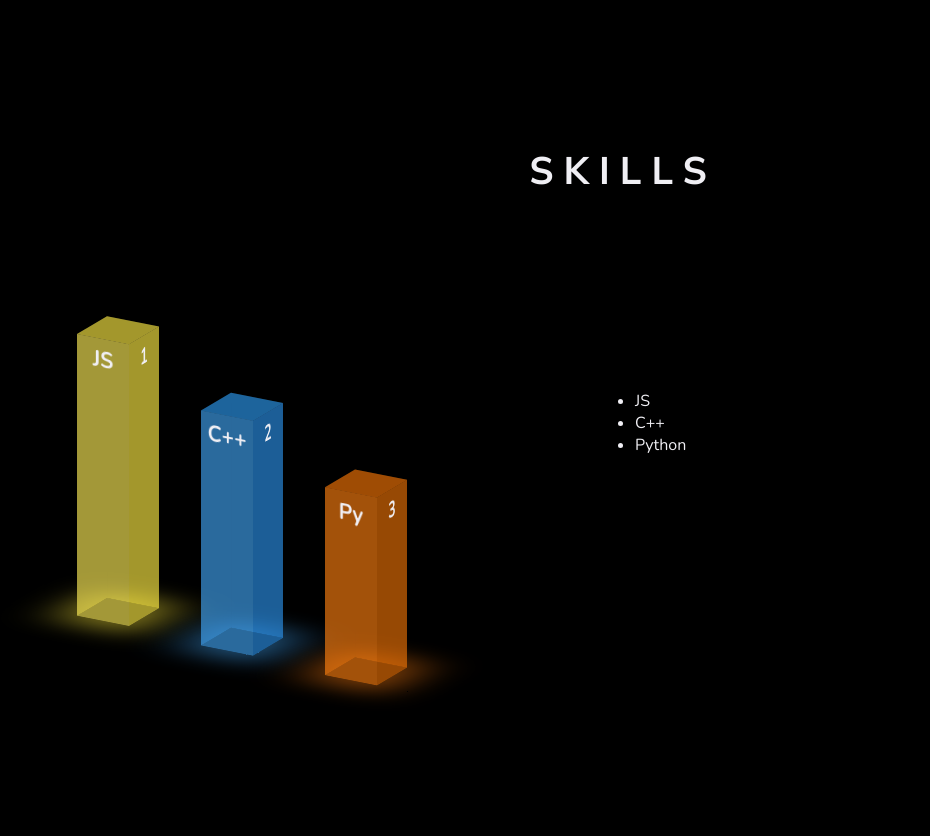
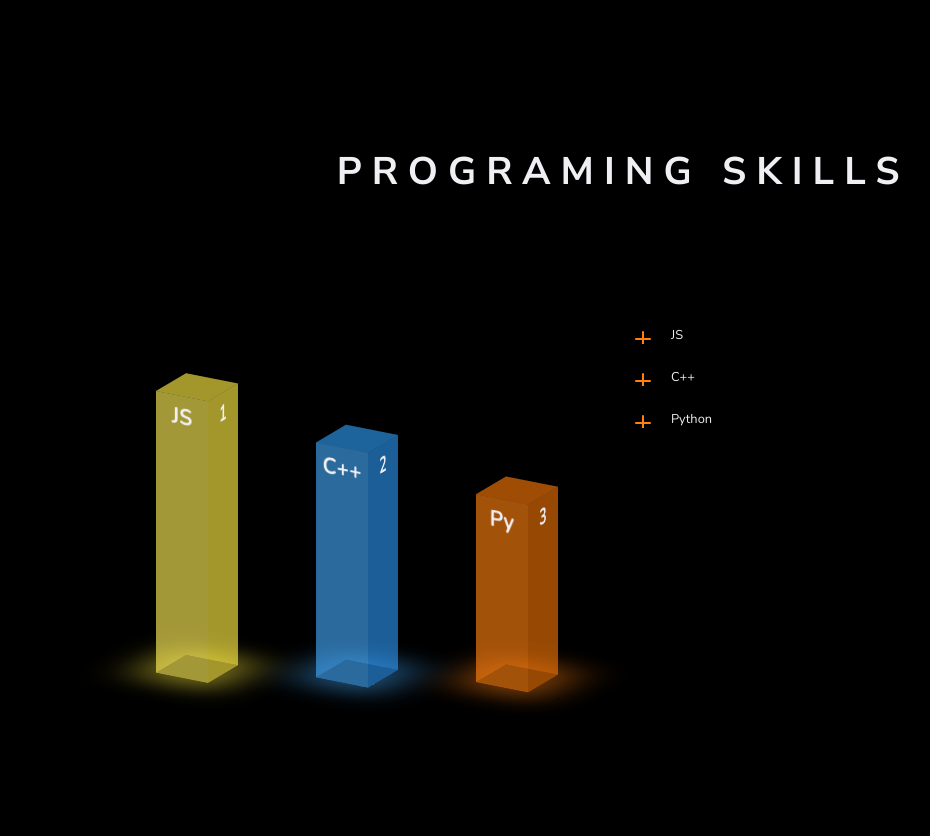
Before and after one commit to asmalcev/sturdy-palm-tree, a website built with webpack: page public/index.html in a window 1280 px wide. Shown: the part 1511-2347 px from the top of the page, without its empty margins (17-947 px from the left). Built offline with nearby package versions, Linux system fonts and the light colour scheme.

Commit message:
closable elements in progress

```diff
--- a/public/index.html
+++ b/public/index.html
@@ -35,7 +35,7 @@
     </article>
   </section>
   <section class="scene scene3">
-    <h2 class="scene-title">Skills</h2>
+    <h2 class="scene-title">programing skills</h2>
     <article>
       <div class="progress-bar">
         <div class="side front">  JS</div>
@@ -63,10 +63,7 @@
       </div>
     </article>
     <article>
-      <ul>
-        <li>JS</li>
-        <li>C++</li>
-        <li>Python</li>
+      <ul id="close-list">
       </ul>
     </article>
   </section>
--- a/public/main.css
+++ b/public/main.css
@@ -1,10 +1,21 @@
 @import url(https://fonts.googleapis.com/css2?family=Nunito+Sans:wght@300;400;700&family=Nunito:wght@300;400;700&display=swap);
-@keyframes appear-animation {
+@keyframes appear_animation {
   from {
     opacity: 0;
   }
   to {
     opacity: 1;
+  }
+}
+
+@keyframes grow_down {
+  from {
+    opacity: 0;
+    transform: translateY(-100%);
+  }
+  to {
+    opacity: 1;
+    transform: translateY(0);
   }
 }
 :root {
@@ -65,7 +76,7 @@ body {
 }
 #lighter.active {
   display: block;
-  animation: appear-animation .3s;
+  animation: appear_animation .3s;
 }
 
 #particles {
@@ -209,7 +220,7 @@ body {
 .scene3 {
   display: grid;
   grid-template-columns: repeat(2, 1fr);
-  grid-template-rows: 1fr 2fr;
+  grid-template-rows: 1fr 4fr;
   grid-template-areas: 'h   h'
                        'a1 a2';
   grid-gap: 24px;
@@ -221,8 +232,13 @@ body {
   margin: 0 auto;
 }
 .scene3 article:nth-of-type(1) {
+  display: flex;
+  justify-content: center;
+  align-items: center;
   grid-area: a1;
+
   margin-top: -60px;
+  user-select: none;
 }
 .progress-bar {
   width: 60px;
@@ -233,17 +249,26 @@ body {
   display: inline-block;
 }
 .progress-bar:nth-of-type(2) {
-  margin-left: 60px;
+  margin-left: 100px;
   height: 250px;
   transform: rotateX(-20deg) rotateY(-30deg) translateY(30px);
 }
 .progress-bar:nth-of-type(3) {
-  margin-left: 60px;
+  margin-left: 100px;
   height: 200px;
   transform: rotateX(-20deg) rotateY(-30deg) translateY(60px);
 }
 .progress-bar:hover {
   transform: rotateX(-20deg) rotateY(-120deg);
+}
+.progress-bar:hover .bottom {
+  box-shadow: 0 0 50px 30px #FFEB3B99;
+}
+.progress-bar:nth-of-type(2):hover .bottom {
+  box-shadow: 0 0 50px 30px #42A5F599;
+}
+.progress-bar:nth-of-type(3):hover .bottom {
+  box-shadow: 0 0 50px 30px #ff7f1199;
 }
 .progress-bar .side {
   width: 100%;
@@ -310,6 +335,36 @@ body {
 .scene3 article:nth-of-type(2) {
   grid-area: a2;
 }
+.scene3 article:nth-of-type(2) ul li {
+  margin: 24px 0;
+  padding: 0 36px;
+
+  list-style: none;
+  font-size: max(1vw, 1vh);
+  user-select: none;
+  overflow-y: hidden;
+}
+.scene3 article:nth-of-type(2) ul li label {
+  position: relative;
+}
+.scene3 article:nth-of-type(2) ul li label::before,
+.scene3 article:nth-of-type(2) ul li label::after {
+  content: '';
+  position: absolute;
+  top: 12px;
+  left: -36px;
+  width: 16px;
+  height: 2px;
+  border-radius: 4px;
+  background-color: var(--color-1);
+}
+.scene3 article:nth-of-type(2) ul li label::after {
+  transform: rotate(90deg);
+}
+.scene3 article:nth-of-type(2) ul li p {
+  margin-left: 20px;
+  animation: grow_down .3s;
+}
 /*
 
   smartphones, touchscreens
--- a/src/css/animations.css
+++ b/src/css/animations.css
@@ -1,4 +1,4 @@
-@keyframes appear-animation {
+@keyframes appear_animation {
   from {
     opacity: 0;
   }
@@ -6,3 +6,14 @@
     opacity: 1;
   }
 }
+
+@keyframes grow_down {
+  from {
+    opacity: 0;
+    transform: translateY(-100%);
+  }
+  to {
+    opacity: 1;
+    transform: translateY(0);
+  }
+}
--- a/src/css/index.css
+++ b/src/css/index.css
@@ -58,7 +58,7 @@ body {
 }
 #lighter.active {
   display: block;
-  animation: appear-animation .3s;
+  animation: appear_animation .3s;
 }
 
 #particles {
@@ -202,7 +202,7 @@ body {
 .scene3 {
   display: grid;
   grid-template-columns: repeat(2, 1fr);
-  grid-template-rows: 1fr 2fr;
+  grid-template-rows: 1fr 4fr;
   grid-template-areas: 'h   h'
                        'a1 a2';
   grid-gap: 24px;
@@ -214,8 +214,13 @@ body {
   margin: 0 auto;
 }
 .scene3 article:nth-of-type(1) {
+  display: flex;
+  justify-content: center;
+  align-items: center;
   grid-area: a1;
+
   margin-top: -60px;
+  user-select: none;
 }
 .progress-bar {
   width: 60px;
@@ -226,17 +231,26 @@ body {
   display: inline-block;
 }
 .progress-bar:nth-of-type(2) {
-  margin-left: 60px;
+  margin-left: 100px;
   height: 250px;
   transform: rotateX(-20deg) rotateY(-30deg) translateY(30px);
 }
 .progress-bar:nth-of-type(3) {
-  margin-left: 60px;
+  margin-left: 100px;
   height: 200px;
   transform: rotateX(-20deg) rotateY(-30deg) translateY(60px);
 }
 .progress-bar:hover {
   transform: rotateX(-20deg) rotateY(-120deg);
+}
+.progress-bar:hover .bottom {
+  box-shadow: 0 0 50px 30px #FFEB3B99;
+}
+.progress-bar:nth-of-type(2):hover .bottom {
+  box-shadow: 0 0 50px 30px #42A5F599;
+}
+.progress-bar:nth-of-type(3):hover .bottom {
+  box-shadow: 0 0 50px 30px #ff7f1199;
 }
 .progress-bar .side {
   width: 100%;
@@ -303,3 +317,33 @@ body {
 .scene3 article:nth-of-type(2) {
   grid-area: a2;
 }
+.scene3 article:nth-of-type(2) ul li {
+  margin: 24px 0;
+  padding: 0 36px;
+
+  list-style: none;
+  font-size: max(1vw, 1vh);
+  user-select: none;
+  overflow-y: hidden;
+}
+.scene3 article:nth-of-type(2) ul li label {
+  position: relative;
+}
+.scene3 article:nth-of-type(2) ul li label::before,
+.scene3 article:nth-of-type(2) ul li label::after {
+  content: '';
+  position: absolute;
+  top: 12px;
+  left: -36px;
+  width: 16px;
+  height: 2px;
+  border-radius: 4px;
+  background-color: var(--color-1);
+}
+.scene3 article:nth-of-type(2) ul li label::after {
+  transform: rotate(90deg);
+}
+.scene3 article:nth-of-type(2) ul li p {
+  margin-left: 20px;
+  animation: grow_down .3s;
+}
--- /dev/null
+++ b/src/js/ListOfClosable.js
@@ -0,0 +1,32 @@
+export class ListOfClosable {
+  constructor(element, content) {
+    this.listRoot = element
+    this.content = []
+    content.forEach((c, i) => {
+      this.content.push({
+        label: document.createElement('label'),
+        p: document.createElement('p'),
+        closed: true
+      })
+      this.content[i].p.style['display'] = 'none'
+      this.content[i].label.addEventListener('click', this.changeVisibility.bind(this, i))
+      this.content[i].label.innerHTML = c.label
+      this.content[i].p.innerHTML = c.p
+      const li = document.createElement('li')
+
+      li.appendChild(this.content[i].label)
+      li.appendChild(this.content[i].p)
+      this.listRoot.appendChild(li)
+    })
+  }
+
+  changeVisibility(index) {
+    const li = this.content[index]
+    if (li.closed) {
+      li.p.style['display'] = 'block'
+    } else {
+      li.p.style['display'] = 'none'
+    }
+    li.closed = ! li.closed
+  }
+}
--- a/src/js/main.js
+++ b/src/js/main.js
@@ -1,5 +1,6 @@
 import { LightingParticles } from './LightingParticles'
 import { ScrollActivator } from './ScrollActivator'
+import { ListOfClosable } from './ListOfClosable'
 
 import '../css/animations.css'
 import '../css/index.css'
@@ -12,4 +13,21 @@ window.addEventListener('load', () => {
 
   const scene1Canvas = new LightingParticles('#particles', '#lighter')
   const scrllAct = new ScrollActivator('scroll')
+
+  const closelst = new ListOfClosable(
+    document.querySelector('#close-list'),
+    [
+      {
+        label: 'JS',
+        p: 'Skills: React, Webpack, Node.js, '
+      },
+      {
+        label: 'C++',
+        p: 'Skills: SDL1.2'
+      },
+      {
+        label: 'Python',
+        p: 'Skills: Django'
+      },
+    ])
 })
```
Also changed, not shown: public/bundle.js (+13 -1 lines).
